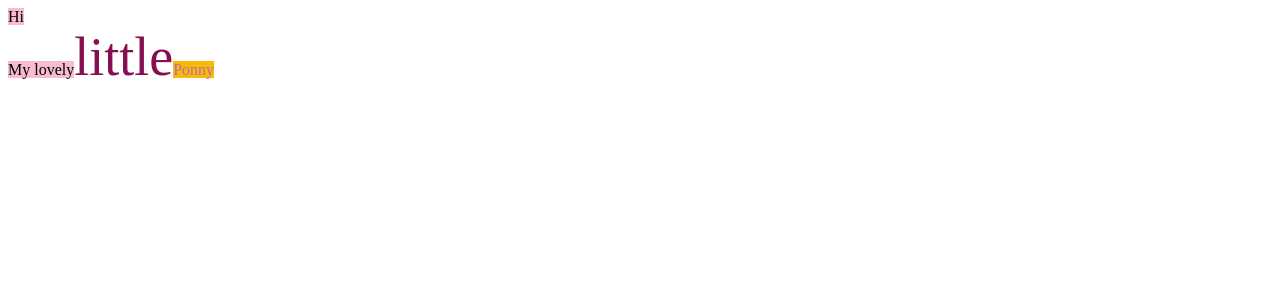
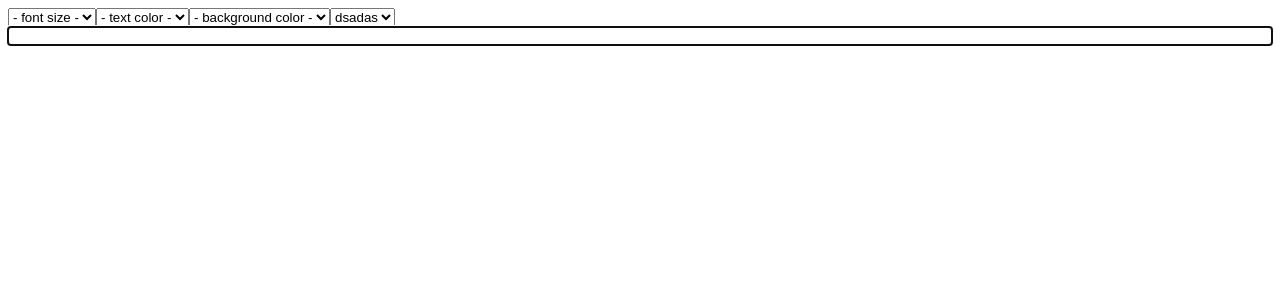
Before and after one commit to OlehCheryba/simple-text-editor, a React (Create React App) app: page / in a window 1280 px wide. Shown: the top 300 px of the page. Built offline with nearby package versions, Linux system fonts and the light colour scheme.

Commit message:
ContentEditable div added

```diff
--- a/src/components/TextEditor/TextEditor.tsx
+++ b/src/components/TextEditor/TextEditor.tsx
@@ -1,14 +1,11 @@
-import React, { FC, useEffect } from "react";
+import React, { FC, useEffect, useRef } from "react";
 import './TextEditor.sass';
-import { useSelector, useDispatch } from "react-redux";
-import { selectFontSize, selectColor, selectBackgroundColor } from "../../store/text-editor/text.editor.actions";
+import { useSelector } from "react-redux";
+import TextStyleForm from '../TextStyleForm/TextStyleForm';
 import { fontSizeSelector, colorSelector, backgroundColorSelector } from '../../store/text-editor/text.editor.selectors';
 
-interface TextEditorProps {
-}
-
-const TextEditor: FC<TextEditorProps> = () => {
-  const dispatch = useDispatch();
+const TextEditor: FC = () => {
+  const ContentEditableDiv = useRef(null);
 
   const fontSize = useSelector(fontSizeSelector);
   const color = useSelector(colorSelector);
@@ -33,18 +30,17 @@ const TextEditor: FC<TextEditorProps> = () => {
   }, [backgroundColor]);
 
   useEffect(() => {
-    document.getElementById("textBox")?.focus();
+    ContentEditableDiv.current?.focus();
   }, [fontSize, color, backgroundColor]);
 
   return (
     <div>
-      <div contentEditable="true">
-        <span style={{ backgroundColor: 'rgb(248, 187, 208)' }}>Hi</span>
-        <br/>
-        <span style={{ backgroundColor: 'rgb(248, 187, 208)' }}>My lovely</span>
-        <span style={{ color: 'rgb(136, 14, 79)', fontSize: 54 }}>little</span>
-        <span style={{ color: 'rgb(186, 104, 200)', backgroundColor: 'rgb(248, 187, 0)' }}>Ponny</span>
-      </div>
+      <TextStyleForm />
+      <div
+        ref={ContentEditableDiv}
+        id="textBox"
+        contentEditable="true"
+      />
     </div>
   );
 };
--- /dev/null
+++ b/src/components/TextStyleForm/TextStyleForm.tsx
@@ -0,0 +1,44 @@
+import React, { FC } from 'react';
+import './TextStyleForm.sass';
+import { useDispatch } from 'react-redux';
+import { selectFontSize, selectColor, selectBackgroundColor } from "../../store/text-editor/text.editor.actions";
+
+const TextStyleForm: FC = () => {
+  const dispatch = useDispatch();
+
+  return (
+    <>
+      <select value="heading" onChange={(e) => dispatch(selectFontSize(e.target.value))}>
+        <option value="heading">- font size -</option>
+        <option value="1">Extra small</option>
+        <option value="2">Small</option>
+        <option value="3">Medium</option>
+        <option value="4">Medium +</option>
+        <option value="5">Big</option>
+        <option value="6">Very big</option>
+        <option value="7">Huge</option>
+      </select>
+      <select value="heading" onChange={(e) => dispatch(selectColor(e.target.value))}>
+        <option value="heading">- text color -</option>
+        <option value="red">Red</option>
+        <option value="blue">Blue</option>
+        <option value="green">Green</option>
+        <option value="black">Black</option>
+      </select>
+      <select value="heading" onChange={(e) => dispatch(selectBackgroundColor(e.target.value))}>
+        <option value="heading">- background color -</option>
+        <option value="red">Red</option>
+        <option value="blue">Blue</option>
+        <option value="green">Green</option>
+        <option value="black">Black</option>
+      </select>
+      <select
+        onClick={() => dispatch(selectColor('hi'))}
+      >
+        <option value="das">dsadas</option>
+      </select>
+    </>
+  );
+};
+
+export default TextStyleForm;
--- a/tsconfig.json
+++ b/tsconfig.json
@@ -10,7 +10,7 @@
     "skipLibCheck": true,
     "esModuleInterop": true,
     "allowSyntheticDefaultImports": true,
-    "strict": true,
+    "strict": false,
     "forceConsistentCasingInFileNames": true,
     "module": "esnext",
     "moduleResolution": "node",
```
Also changed, not shown: src/components/TextStyleForm/TextStyleForm.sass (added), 1 other file (tests, documents, lock files or other folders).
